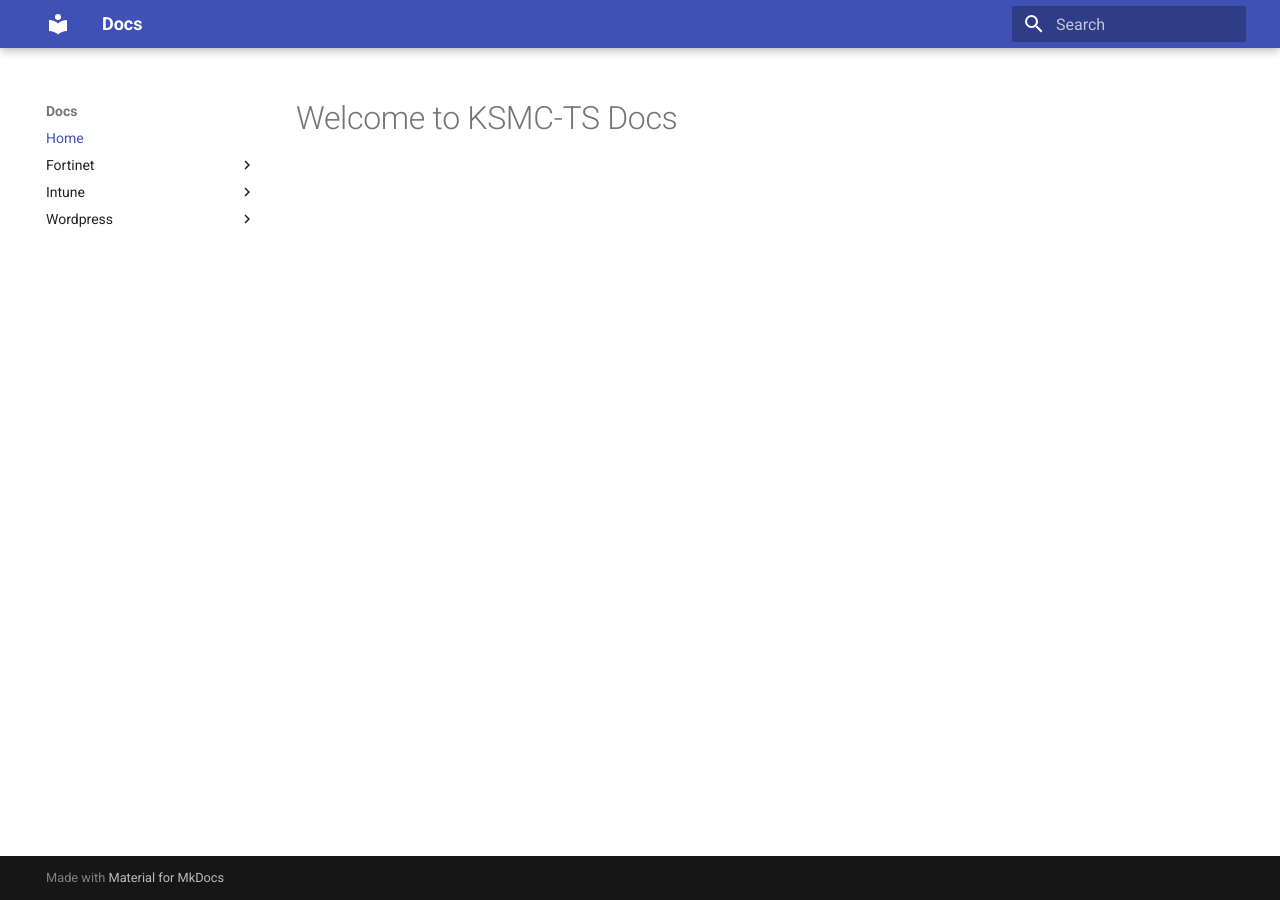
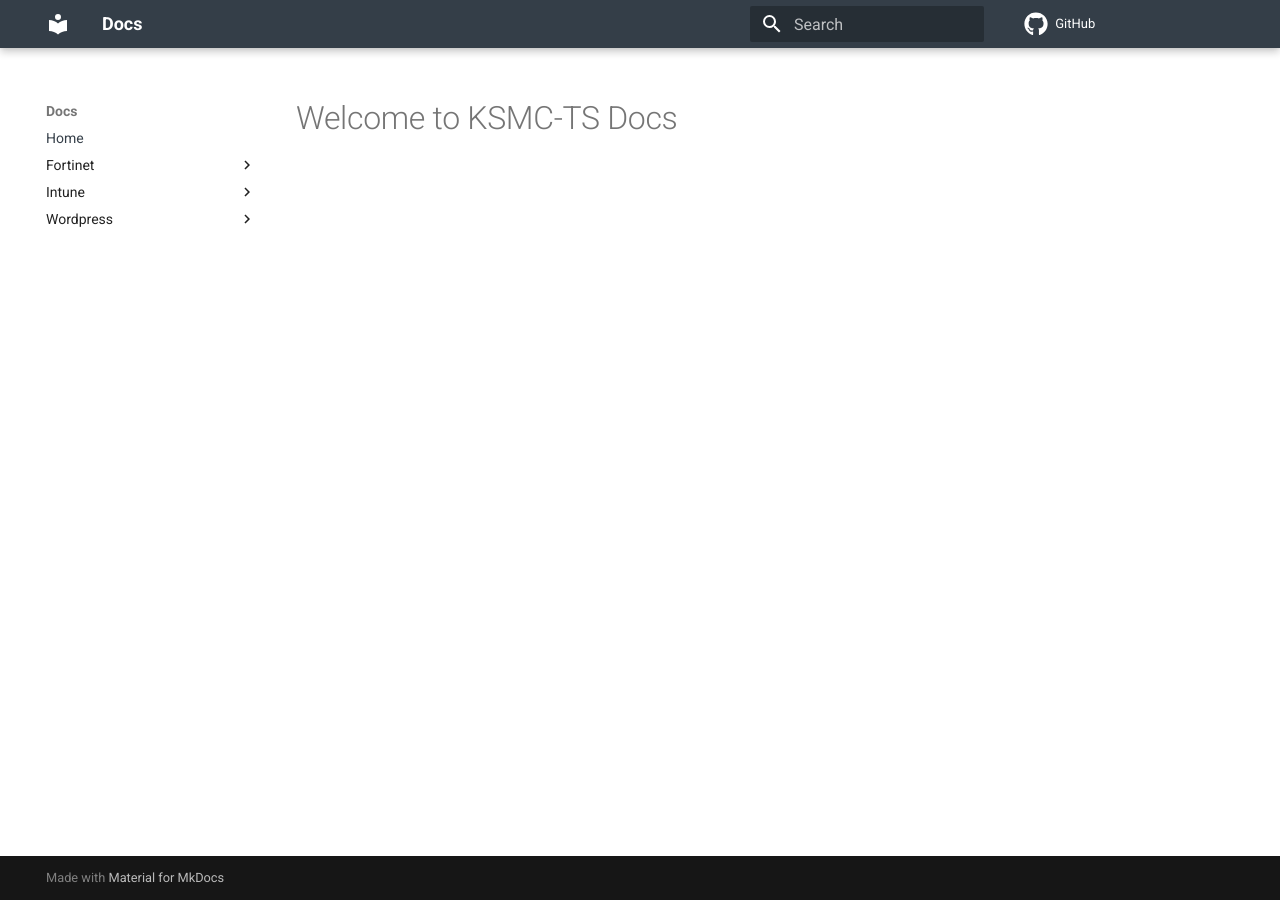
Before and after one commit to KSMC-TS/docs, an MkDocs documentation site: the page built from docs/index.md, in a window 1280 px wide. Built offline with MkDocs 1.6.1 and Material for MkDocs 9.7.7, drawn with Linux system fonts in a browser that asks for light colours; comment, search, counter and statistics services are not loaded.

Commit message:
Updates to mkdocs config.

```diff
--- /dev/null
+++ b/docs/stylesheets/extra.css
@@ -0,0 +1,5 @@
+:root {
+    --md-primary-fg-color: #343E48;
+    --md-primary-fg-color--light: #70777E;
+    --md-primary-fg-color--dark: #293139;
+}
--- a/mkdocs.yml
+++ b/mkdocs.yml
@@ -1,6 +1,15 @@
 site_name: Docs
 theme:
   name: material
+  icon:
+    repo: fontawesome/brands/github
+  features:
+    - instant
+repo_url: https://github.com/KSMC-TS/docs
+extra_css:
+    - stylesheets/extra.css
+plugins:
+    - search
 use_directory_urls: false
 nav:
     - Home: 'index.md'
```
Also changed, not shown: 1 other file.
